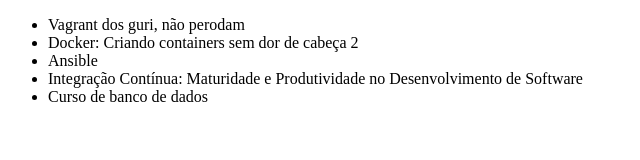
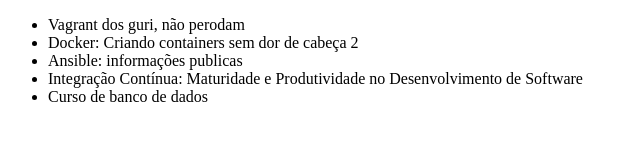
Before and after one commit to GianAlves/alura-git, a plain HTML site: page index.html in a window 1280 px wide. Shown: the whole page, without its empty margins (0-640 px from the left). Drawn offline with Linux system fonts and the light colour scheme.

Commit message:
Dados atualizados com ajustes

```diff
--- a/index.html
+++ b/index.html
@@ -8,7 +8,7 @@
     <ul>
         <li>Vagrant dos guri, não perodam</li>
         <li>Docker: Criando containers sem dor de cabeça 2</li>
-        <li>Ansible</li>
+        <li>Ansible: informações publicas</li>
         <li>Integração Contínua: Maturidade e Produtividade no Desenvolvimento de Software</li>
         <li>Curso de banco de dados</li>
     </ul>
```
